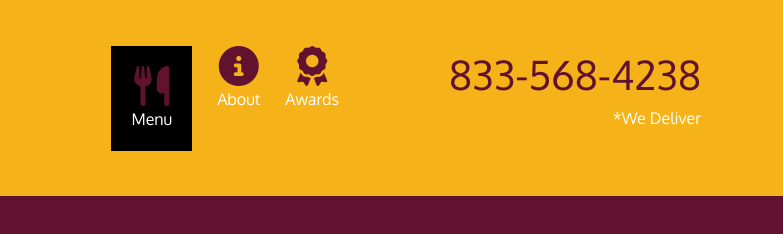
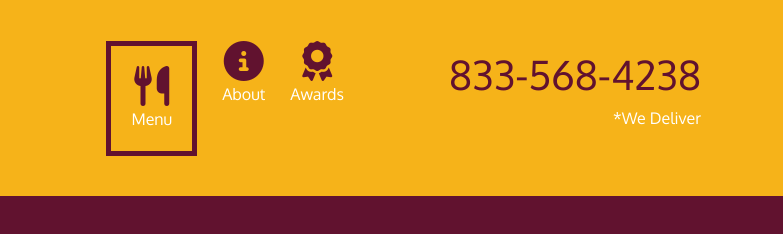
Before and after one commit to vermilion4/restaurant-page, a plain HTML site: page index.html in a window 1280 px wide. In both pictures the pointer is over the item "Menu". Shown: the full height of the page, 497-1280 px from the left. Drawn offline with nearby package versions, Linux system fonts and the light colour scheme.

Commit message:
navbar items resized

```diff
--- a/css/styles.css
+++ b/css/styles.css
@@ -86,10 +86,11 @@ img {
 }
 
 .navbar-nav li:hover {
-    background-color: #000000;
+    background-color: transparent;
     padding: 20px;
     display: block;
     width: 100%;
+    border: 5px solid #61122F;
 }
 
 #delivery {
```
